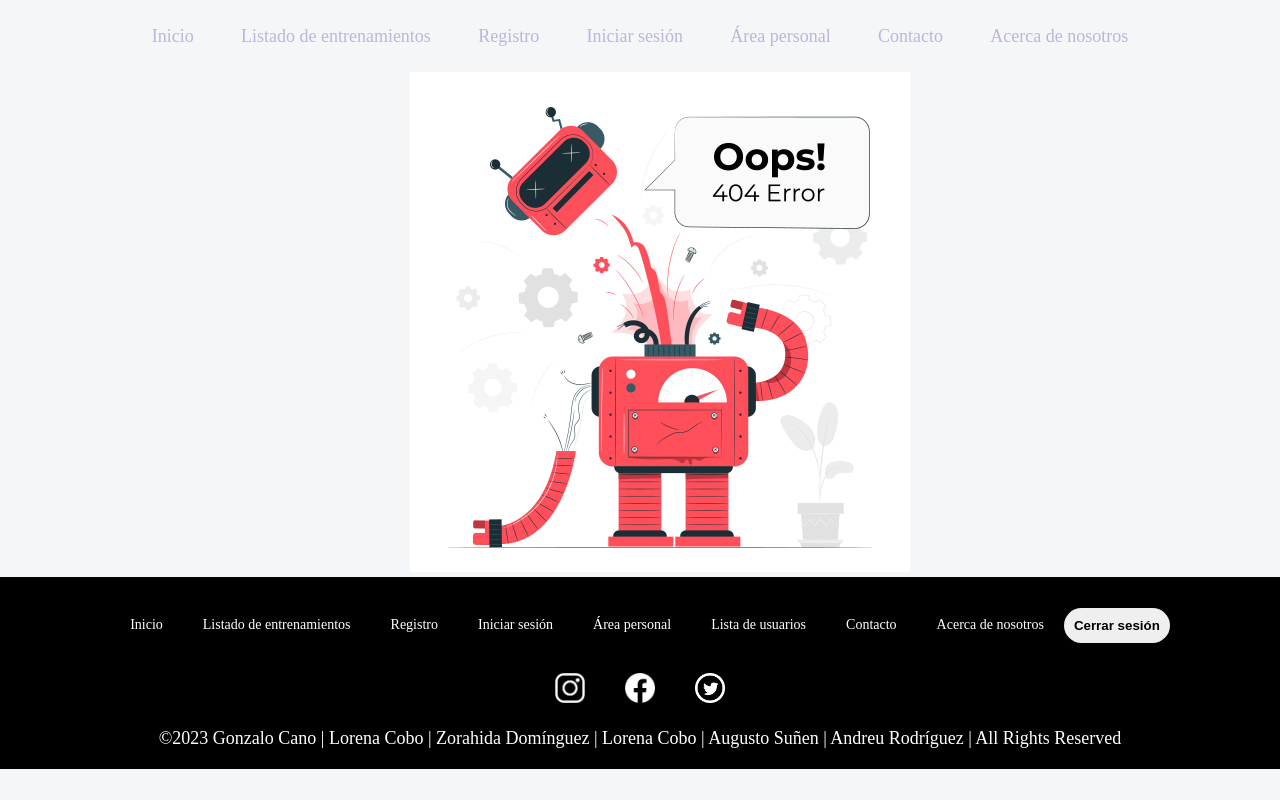
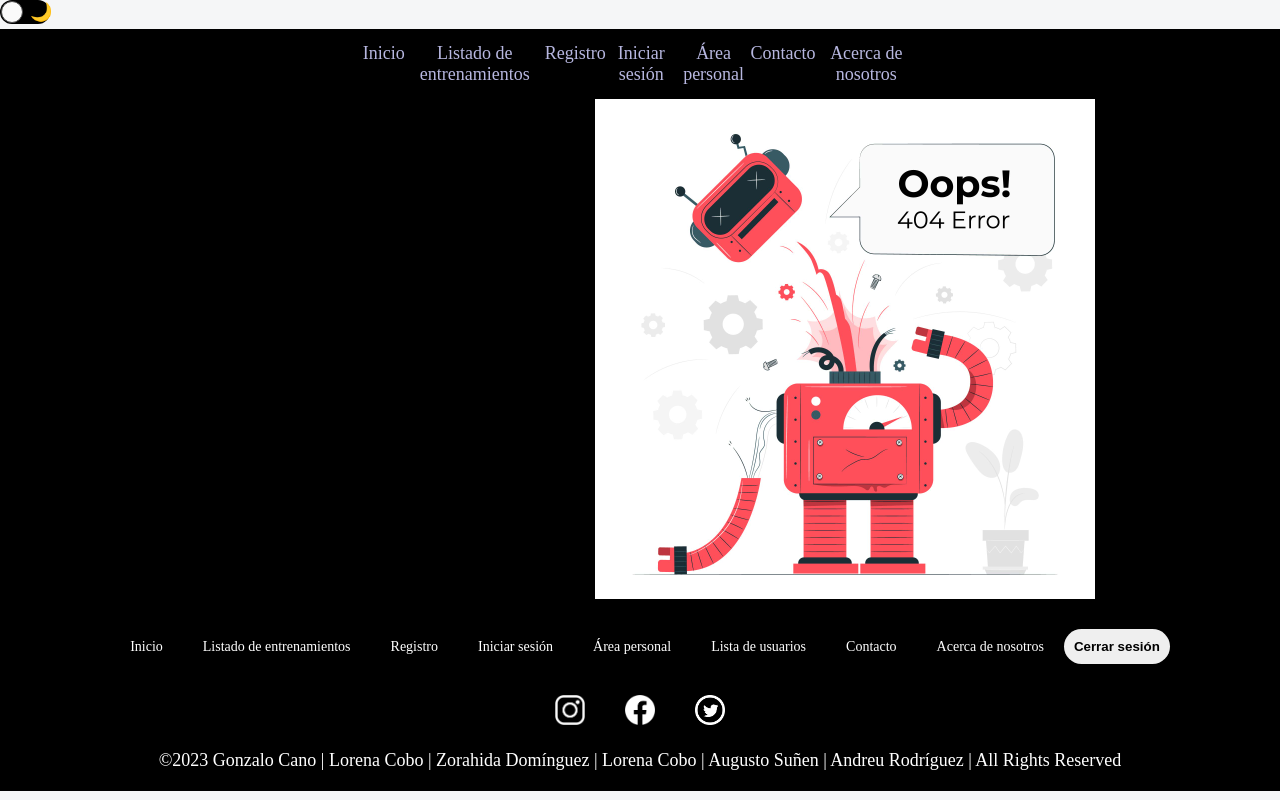
Before and after one commit to Zorahida/Equipo-fitness-App, a React (Create React App) app: page /userList in a window 1280 px wide. Built offline with nearby package versions, Linux system fonts and the light colour scheme; no server answers.

Commit message:
UseContext

```diff
--- a/package.json
+++ b/package.json
@@ -11,6 +11,7 @@
     "react-hook-form": "^7.45.2",
     "react-router-dom": "^6.14.2",
     "react-scripts": "^5.0.1",
+    "react-toggle": "^4.1.3",
     "web-vitals": "^3.4.0"
   },
   "scripts": {
--- a/src/App.js
+++ b/src/App.js
@@ -1,12 +1,13 @@
 import "./styles/App.css";
-import userList from "../src/data/userList.json";
+import "./styles/Toggle.css";
 import { Route, Routes, useNavigate } from "react-router-dom";
 import { useState, useEffect } from "react";
+import { contextUse, color } from "./components/UseContext/UseContext";
+import Toggle from "react-toggle";
 import NavBar from "./components/Nav/Nav";
 import Home from "./components/Home/Home";
 import Register from "./components/Register/Register";
-import Login from "./components/Login/Login";
-//import PersonalArea from "./components/PersonalArea/PersonalArea";
+//import Login from "./components/Login/Login";
 import Contact from "./components/Contact/Contact";
 import About from "./components/About/About";
 import NotFound from "./components/NotFound/NotFound";
@@ -19,8 +20,9 @@
 
   const navigate = useNavigate();
 
+  const [theme, setTheme] = useState(false);
   const [user, setUser] = useState(null);
-  const [loginError, setLoginError] = useState("");
+ // const [loginError, setLoginError] = useState("");
   const [trainings, setTrainings] = useState([]);
 
   useEffect(()=>{
@@ -31,20 +33,38 @@
     })
   }, [])
 
-  const loginUser = (formData, prevRoute) => {
-    const existsUser = userList.users.find(
-      (user) =>
-        user.email === formData.email && user.password === formData.password
+
+/*const loginUser = (formData, prevRoute) => {
+    try {
+    fetch("https://proyect-back-final1.vercel.app/usuariosBase", {method: "POST", body: JSON.stringify(formData)})
+    .then((response) => response.json())
+    .then((data) => {
+      setUser(data);
+
+      navigate(prevRoute || "/profile")
+    });
+   } catch(error) {
+      setLoginError(error);
+    }*/
+
+
+
+
+    /*const existsUser = user.map(
+      (users) =>
+        users.correo === formData.email && users.password === formData.password
     );
     if (existsUser) {
       setUser(existsUser);
       setLoginError("");
-      navigate(prevRoute || "/");
+      navigate(prevRoute || "/profile");
     } else {
       setUser(false);
+      console.log(existsUser);
+      console.log("Adios");
       setLoginError("Usuario o contraseña incorrectos");
     }
-  };
+  };*/
 
   const logoutUser = () => {
     setUser(null);
@@ -54,18 +74,30 @@
   return (
     <>
       <div>
+     <Toggle
+        checked={theme}
+        onChange={({ target }) => setTheme(target.checked)}
+        icons={{ checked: "🔆", unchecked: "🌙" }}
+        aria-label="Dark mode toggle"
+      />
+      <div className={theme ? "light" : "dark"}>
+      <color.Provider value={theme}>
         <NavBar user={user} logoutUser={logoutUser}/>
+        <contextUse.Provider value={user}>
         <Routes>
           <Route path="/" element={<Home />} />
           <Route path="/training" element={<TrainingList trainings={trainings}/>} />
           <Route path="/register" element={<Register />} />
-          <Route path="/login" element={<Login loginUser={loginUser} loginError={loginError}/>} />
+          {/*<Route path="/login" element={<Login loginUser={loginUser} loginError={loginError}/>} />*/}
           <Route path="/profile" element={<PersonalArea />} />
           <Route path="/users" element={<UserList />} />
           <Route path="/contact" element={<Contact />} />
           <Route path="/about" element={<About />} />
           <Route path="*" element={<NotFound />} />
         </Routes>
+        </contextUse.Provider>
+        </color.Provider>
+        </div>
         <Footer/>
       </div>
     </>
--- a/src/components/Home/Home.css
+++ b/src/components/Home/Home.css
@@ -19,7 +19,7 @@
     margin: 40px 0;
 }
 
-.App{
+.dark {
     display: flex;
     flex-wrap: wrap;
     align-items: center;
--- /dev/null
+++ b/src/components/UseContext/UseContext.jsx
@@ -0,0 +1,5 @@
+import {createContext} from "react";
+
+export const contextUse = createContext({})
+
+export const color = createContext();
--- a/src/styles/App.css
+++ b/src/styles/App.css
@@ -0,0 +1,11 @@
+.light {
+    background-color: white;
+    color: rgb(76, 249, 131);
+    width: 100%;
+  }
+
+  .dark {
+    background-color: black;
+    color: white;
+    width: 100%;
+  }
--- /dev/null
+++ b/src/styles/Toggle.css
@@ -0,0 +1,141 @@
+.react-toggle {
+    touch-action: pan-x;
+
+    display: inline-block;
+    position: relative;
+    cursor: pointer;
+    background-color: transparent;
+    border: 0;
+    padding: 0;
+
+    -webkit-touch-callout: none;
+    -webkit-user-select: none;
+    -khtml-user-select: none;
+    -moz-user-select: none;
+    -ms-user-select: none;
+    user-select: none;
+
+    -webkit-tap-highlight-color: rgba(0,0,0,0);
+    -webkit-tap-highlight-color: transparent;
+  }
+
+  .react-toggle-screenreader-only {
+    border: 0;
+    clip: rect(0 0 0 0);
+    height: 1px;
+    margin: -1px;
+    overflow: hidden;
+    padding: 0;
+    position: absolute;
+    width: 1px;
+  }
+
+  .react-toggle--disabled {
+    cursor: not-allowed;
+    opacity: 0.5;
+    -webkit-transition: opacity 0.25s;
+    transition: opacity 0.25s;
+  }
+
+  .react-toggle-track {
+    width: 50px;
+    height: 24px;
+    padding: 0;
+    border-radius: 30px;
+    background-color: #4D4D4D;
+    -webkit-transition: all 0.2s ease;
+    -moz-transition: all 0.2s ease;
+    transition: all 0.2s ease;
+  }
+
+  .react-toggle:hover:not(.react-toggle--disabled) .react-toggle-track {
+    background-color: #000000;
+  }
+
+  .react-toggle--checked .react-toggle-track {
+    background-color: rgb(76, 249, 131);
+  }
+
+  .react-toggle--checked:hover:not(.react-toggle--disabled) .react-toggle-track {
+    background-color: rgb(76, 249, 131);
+  }
+
+  .react-toggle-track-check {
+    position: absolute;
+    width: 14px;
+    height: 0px;
+    top: 0px;
+    bottom: 0px;
+    margin-top: auto;
+    margin-bottom: auto;
+    line-height: 0;
+    left: 8px;
+    opacity: 0;
+    -webkit-transition: opacity 0.25s ease;
+    -moz-transition: opacity 0.25s ease;
+    transition: opacity 0.25s ease;
+  }
+
+  .react-toggle--checked .react-toggle-track-check {
+    opacity: 1;
+    -webkit-transition: opacity 0.25s ease;
+    -moz-transition: opacity 0.25s ease;
+    transition: opacity 0.25s ease;
+  }
+
+  .react-toggle-track-x {
+    position: absolute;
+    width: 10px;
+    height: 0px;
+    top: 0px;
+    bottom: 0px;
+    margin-top: auto;
+    margin-bottom: auto;
+    line-height: 0;
+    right: 10px;
+    opacity: 1;
+    -webkit-transition: opacity 0.25s ease;
+    -moz-transition: opacity 0.25s ease;
+    transition: opacity 0.25s ease;
+  }
+
+  .react-toggle--checked .react-toggle-track-x {
+    opacity: 0;
+  }
+
+  .react-toggle-thumb {
+    transition: all 0.5s cubic-bezier(0.23, 1, 0.32, 1) 0ms;
+    position: absolute;
+    top: 1px;
+    left: 1px;
+    width: 22px;
+    height: 22px;
+    border: 1px solid #4D4D4D;
+    border-radius: 50%;
+    background-color: #FAFAFA;
+
+    -webkit-box-sizing: border-box;
+    -moz-box-sizing: border-box;
+    box-sizing: border-box;
+
+    -webkit-transition: all 0.25s ease;
+    -moz-transition: all 0.25s ease;
+    transition: all 0.25s ease;
+  }
+
+  .react-toggle--checked .react-toggle-thumb {
+    left: 27px;
+    border-color: rgb(76, 249, 131);
+  }
+
+  .react-toggle--focus .react-toggle-thumb {
+    -webkit-box-shadow: 0px 0px 3px 2px #0099E0;
+    -moz-box-shadow: 0px 0px 3px 2px #0099E0;
+    box-shadow: 0px 0px 2px 3px #0099E0;
+  }
+
+  .react-toggle:active:not(.react-toggle--disabled) .react-toggle-thumb {
+    -webkit-box-shadow: 0px 0px 5px 5px #0099E0;
+    -moz-box-shadow: 0px 0px 5px 5px #0099E0;
+    box-shadow: 0px 0px 5px 5px #0099E0;
+  }
```
Also changed, not shown: 1 other file (tests, documents, lock files or other folders).
